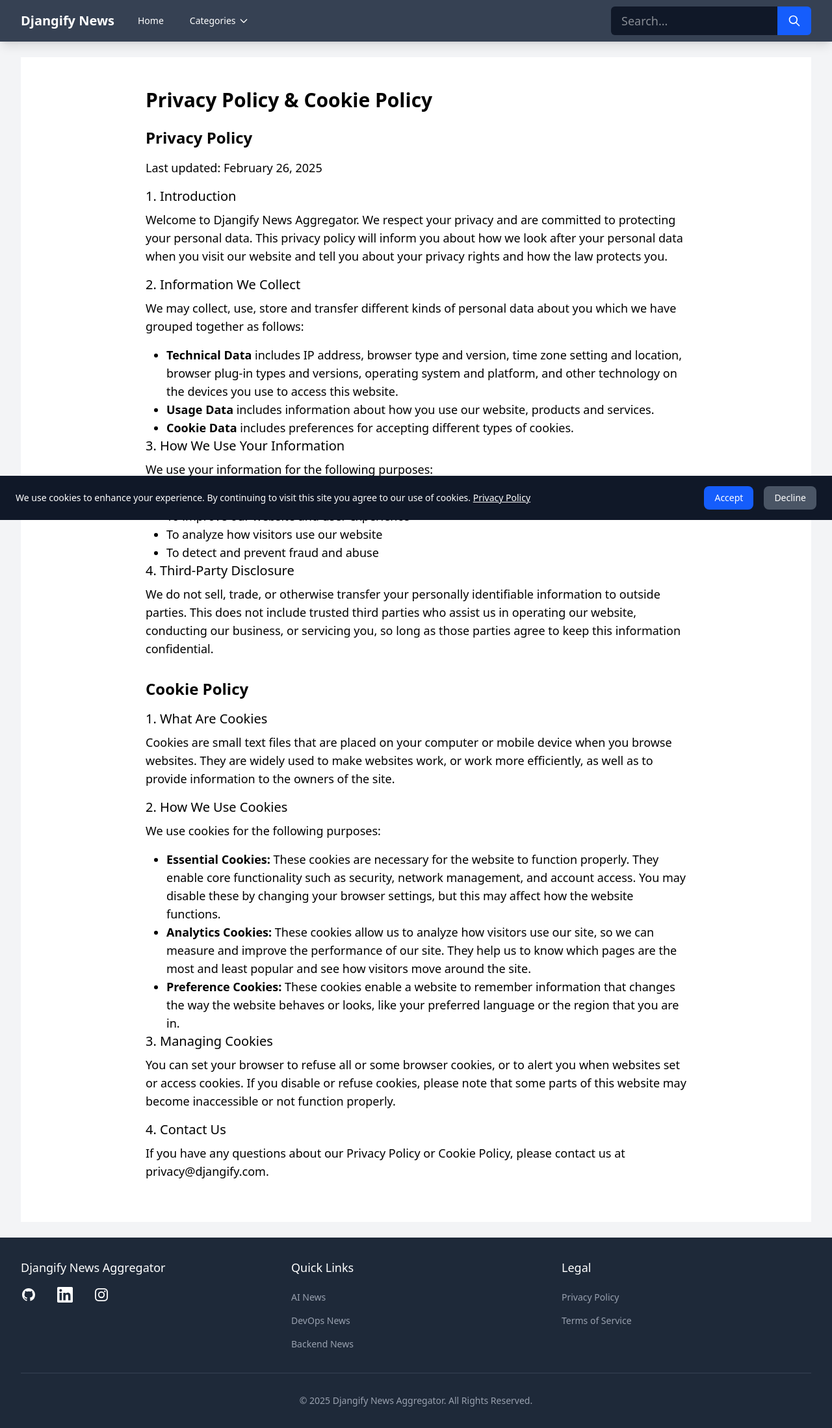
After one commit to djangify/news, a Django app: page /privacy-policy/ in a window 1280 px wide. The commit adds this page. Shown: the whole page at 65% size. Run offline with Django 5.2, Linux system fonts and the light colour scheme; data that the repository does not hold is empty; style sheets or scripts are compiled from the project's sources.

Commit message:
Create sitemap with terms of service and privacy policy, robots.txt and cookie consent

```diff
--- a/core/urls.py
+++ b/core/urls.py
@@ -6,4 +6,6 @@
     path('', views.index, name='home'),
     path('category/<str:category>/', views.index, name='category'),
     path('search/', views.search, name='search'),
+    path('privacy-policy/', views.privacy_policy, name='privacy_policy'),
+    path('terms-policy/', views.terms_policy, name='terms_policy'),
 ]
--- a/core/views.py
+++ b/core/views.py
@@ -1,7 +1,9 @@
 # core/views.py
 from django.shortcuts import render
 from feeds.models import Content, RSSFeed
-from feeds.views import ContentPagination  # Import the pagination class from feeds/views.py
+from django.http import HttpResponse
+from django.template.loader import render_to_string
+from django.template import RequestContext
 
 def get_all_categories():
     """Get all unique categories from the RSSFeed model with their display names"""
@@ -65,3 +67,30 @@
         'total_count': total_count
     }
     return render(request, 'index.html', context)
+
+
+def privacy_policy(request):
+    # Get all unique categories for navigation
+    all_categories = get_all_categories()
+
+    context = {
+        'all_categories': all_categories,
+        'category_choices': dict(RSSFeed.CATEGORY_CHOICES)
+    }
+    return render(request, 'core/privacy_policy.html', context)
+
+
+def terms_policy(request):
+    # Get all unique categories for navigation
+    all_categories = get_all_categories()
+
+    context = {
+        'all_categories': all_categories,
+        'category_choices': dict(RSSFeed.CATEGORY_CHOICES)
+    }
+    return render(request, 'core/terms_policy.html', context)
+
+
+def robots_txt(request):
+    content = render_to_string('robots.txt', {'request': request})
+    return HttpResponse(content, content_type='text/plain')
--- a/news_aggregator/urls.py
+++ b/news_aggregator/urls.py
@@ -2,9 +2,21 @@
 from django.urls import path, include
 from django.conf import settings
 from django.conf.urls.static import static
+from django.contrib.sitemaps.views import sitemap
+from core.sitemap import StaticViewSitemap, ContentSitemap, CategorySitemap
+from core.views import robots_txt
+
+sitemaps = {
+    'static': StaticViewSitemap,
+    'content': ContentSitemap,
+    'categories': CategorySitemap,
+}
 
 urlpatterns = [
     path('admin/', admin.site.urls),
     path('', include('core.urls')),
-    path('', include('feeds.urls')),  #maintains existing API endpoints
+    path('', include('feeds.urls')),  # maintains existing API endpoints
+    path('sitemap.xml', sitemap, {'sitemaps': sitemaps}, name='django.contrib.sitemaps.views.sitemap'),
+    path('robots.txt', robots_txt, name='robots_txt'),
+
 ] + static(settings.MEDIA_URL, document_root=settings.MEDIA_ROOT)
--- a/requirements.txt
+++ b/requirements.txt
@@ -5,3 +5,5 @@
 mysqlclient>=2.2.0
 Pillow>=10.0.0
 python-dotenv>=1.0.0
+pytz>=2025.1
+python-dateutil>=2.8.2
--- a/templates/base.html
+++ b/templates/base.html
@@ -24,7 +24,7 @@
 
     <link href="{% static 'css/output.css' %}" rel="stylesheet">
 </head>
-<body class="bg-gray-100">
+<body class="text-lg 2xl:max-w-screen-2xl 2xl:mx-auto 2xl:bg-primary bg-gray-100">
   {% include 'components/nav.html' %}
     <main class="max-w-7xl mx-auto py-6 sm:px-6 lg:px-8">
         {% block content %}{% endblock %}
@@ -33,6 +33,43 @@
     <footer role="contentinfo">
         {% include 'components/footer.html' %}
     </footer>
+
+    <!-- Cookie Consent -->
+    <aside id="cookie-banner" class="fixed bottom-0 left-0 right-0 bg-gray-900 text-white py-4 px-6 hidden z-50" role="dialog" aria-labelledby="cookie-title">
+        <div class="max-w-7xl mx-auto flex flex-col sm:flex-row items-center justify-between gap-4">
+            <div class="text-sm">
+                <h2 id="cookie-title" class="sr-only">Cookie Consent</h2>
+                We use cookies to enhance your experience. By continuing to visit this site you agree to our use of cookies.
+                <a href="{% url 'privacy_policy' %}" class="underline hover:text-blue-300">Privacy Policy</a>
+            </div>
+            <div class="flex gap-4">
+                <button id="accept-cookies" class="bg-blue-600 hover:bg-blue-700 text-white px-4 py-2 rounded-lg text-sm transition-colors" aria-label="Accept cookies">Accept</button>
+                <button id="decline-cookies" class="bg-gray-600 hover:bg-gray-700 text-white px-4 py-2 rounded-lg text-sm transition-colors" aria-label="Decline cookies">Decline</button>
+            </div>
+        </div>
+    </aside>
+
+    <script>
+        document.addEventListener('DOMContentLoaded', function() {
+            const cookieConsent = localStorage.getItem('cookieConsent');
+            const banner = document.getElementById('cookie-banner');
+
+            if (!cookieConsent) {
+                banner.classList.remove('hidden');
+            }
+
+            document.getElementById('accept-cookies').addEventListener('click', function() {
+                localStorage.setItem('cookieConsent', 'accepted');
+                banner.classList.add('hidden');
+            });
+
+            document.getElementById('decline-cookies').addEventListener('click', function() {
+                localStorage.setItem('cookieConsent', 'declined');
+                banner.classList.add('hidden');
+            });
+        });
+    </script>
+
     <!-- jQuery -->
     <script src="https://code.jquery.com/jquery-3.7.1.min.js"></script>
     {% block extra_js %}{% endblock %}
--- a/templates/components/footer.html
+++ b/templates/components/footer.html
@@ -1,14 +1,11 @@
 {% load static %}
-
-<hr class="my-8 border-gray-300 dark:border-gray-700">
-
-<footer class="p-6 bg-primary text-text md:p-8">
-    <div class="container mx-auto">
-        <div class="flex flex-col sm:flex-row items-center justify-between">
-            <span class="text-sm text-text mb-6 sm:mb-0 text-center sm:text-left">
-                © 2025 <a href="https://djangify.com" class="text-text hover:text-accent transition-colors" target="_blank">Djangify News Aggregator</a>. All Rights Reserved.
-            </span>
-            <div class="flex flex-row flex-wrap justify-center space-x-6 gap-4">
+<!-- templates/components/footer.html -->
+<div class="bg-gray-800 text-white">
+    <div class="max-w-7xl mx-auto py-8 px-4 sm:px-6 lg:px-8">
+        <div class="grid grid-cols-1 md:grid-cols-3 gap-8">
+            <div>
+                <h3 class="text-lg font-medium mb-4">Djangify News Aggregator</h3>
+                <div class="flex flex-row flex-wrap gap-8">
                     <!-- GitHub -->
                     <a href="#" class="text-text hover:text-accent transition-colors">
                         <svg class="w-6 h-6" fill="currentColor" viewBox="0 0 24 24" aria-hidden="true">
@@ -33,6 +30,26 @@
 
                     </a>
                 </div>
+
+            </div>
+            <div>
+                <h3 class="text-lg font-medium mb-4">Quick Links</h3>
+                <ul class="space-y-2">
+                    <li><a href="{% url 'category' 'ai' %}" class="text-gray-400 hover:text-white transition-colors text-sm">AI News</a></li>
+                    <li><a href="{% url 'category' 'devops' %}" class="text-gray-400 hover:text-white transition-colors text-sm">DevOps News</a></li>
+                    <li><a href="{% url 'category' 'backend' %}" class="text-gray-400 hover:text-white transition-colors text-sm">Backend News</a></li>
+                </ul>
+            </div>
+            <div>
+                <h3 class="text-lg font-medium mb-4">Legal</h3>
+                <ul class="space-y-2">
+                    <li><a href="{% url 'privacy_policy' %}" class="text-gray-400 hover:text-white transition-colors text-sm">Privacy Policy</a></li>
+                    <li><a href="{% url 'terms_policy' %}" class="text-gray-400 hover:text-white transition-colors text-sm">Terms of Service</a></li>
+                </ul>
             </div>
         </div>
-</footer>
+        <div class="border-t border-gray-700 mt-8 pt-8 text-center text-sm text-gray-400">
+            <p> © 2025 <a href="https://djangify.com" class="text-text hover:text-accent transition-colors" target="_blank">Djangify News Aggregator</a>. All Rights Reserved.</p>
+        </div>
+    </div>
+</div>
--- /dev/null
+++ b/templates/core/privacy_policy.html
@@ -0,0 +1,64 @@
+{% extends 'base.html' %}
+{% load static %}
+
+{% block content %}
+<div class="bg-white py-12">
+  <div class="max-w-4xl mx-auto px-4 sm:px-6 lg:px-8">
+      <h1 class="text-3xl font-bold mb-6">Privacy Policy & Cookie Policy</h1>
+
+          <h2 class="text-2xl font-semibold mb-4">Privacy Policy</h2>
+
+          <p class="mb-4">Last updated: February 26, 2025</p>
+
+          <h3 class="text-xl font-medium mb-2">1. Introduction</h3>
+          <p class="mb-4">Welcome to Djangify News Aggregator. We respect your privacy and are committed to protecting your personal data. This privacy policy will inform you about how we look after your personal data when you visit our website and tell you about your privacy rights and how the law protects you.</p>
+
+          <h3 class="text-xl font-medium mb-2">2. Information We Collect</h3>
+          <p class="mb-4">
+              We may collect, use, store and transfer different kinds of personal data about you which we have grouped together as follows:
+              <ul class="list-disc ml-8 mt-2">
+                  <li><strong>Technical Data</strong> includes IP address, browser type and version, time zone setting and location, browser plug-in types and versions, operating system and platform, and other technology on the devices you use to access this website.</li>
+                  <li><strong>Usage Data</strong> includes information about how you use our website, products and services.</li>
+                  <li><strong>Cookie Data</strong> includes preferences for accepting different types of cookies.</li>
+              </ul>
+          </p>
+
+          <h3 class="text-xl font-medium mb-2">3. How We Use Your Information</h3>
+          <p class="mb-4">
+              We use your information for the following purposes:
+              <ul class="list-disc ml-8 mt-2">
+                  <li>To present our website and its contents to you</li>
+                  <li>To improve our website and user experience</li>
+                  <li>To analyze how visitors use our website</li>
+                  <li>To detect and prevent fraud and abuse</li>
+              </ul>
+          </p>
+
+          <h3 class="text-xl font-medium mb-2">4. Third-Party Disclosure</h3>
+          <p class="mb-4">We do not sell, trade, or otherwise transfer your personally identifiable information to outside parties. This does not include trusted third parties who assist us in operating our website, conducting our business, or servicing you, so long as those parties agree to keep this information confidential.</p>
+
+          <h2 class="text-2xl font-semibold mb-4 mt-8">Cookie Policy</h2>
+
+          <h3 class="text-xl font-medium mb-2">1. What Are Cookies</h3>
+          <p class="mb-4">Cookies are small text files that are placed on your computer or mobile device when you browse websites. They are widely used to make websites work, or work more efficiently, as well as to provide information to the owners of the site.</p>
+
+          <h3 class="text-xl font-medium mb-2">2. How We Use Cookies</h3>
+          <p class="mb-4">
+              We use cookies for the following purposes:
+              <ul class="list-disc ml-8 mt-2">
+                  <li><strong>Essential Cookies:</strong> These cookies are necessary for the website to function properly. They enable core functionality such as security, network management, and account access. You may disable these by changing your browser settings, but this may affect how the website functions.</li>
+                  <li><strong>Analytics Cookies:</strong> These cookies allow us to analyze how visitors use our site, so we can measure and improve the performance of our site. They help us to know which pages are the most and least popular and see how visitors move around the site.</li>
+                  <li><strong>Preference Cookies:</strong> These cookies enable a website to remember information that changes the way the website behaves or looks, like your preferred language or the region that you are in.</li>
+              </ul>
+          </p>
+
+          <h3 class="text-xl font-medium mb-2">3. Managing Cookies</h3>
+          <p class="mb-4">You can set your browser to refuse all or some browser cookies, or to alert you when websites set or access cookies. If you disable or refuse cookies, please note that some parts of this website may become inaccessible or not function properly.</p>
+
+          <h3 class="text-xl font-medium mb-2">4. Contact Us</h3>
+          <p class="mb-4">If you have any questions about our Privacy Policy or Cookie Policy, please contact us at privacy@djangify.com.</p>
+      </div>
+  </div>
+</div>
+
+{% endblock %}
--- a/templates/robots.txt
+++ b/templates/robots.txt
@@ -1,5 +1,6 @@
 User-agent: *
 Allow: /
+
 Sitemap: {{ request.scheme }}://{{ request.get_host }}/sitemap.xml
 
 Disallow: /admin/
```
Also changed, not shown: core/sitemap.py (added, +38 -0 lines), feeds/services/feed_fetcher.py (+22 -13 lines), templates/core/terms_policy.html (added, +62 -0 lines). Lines whose indentation alone changed are shown as unchanged.
